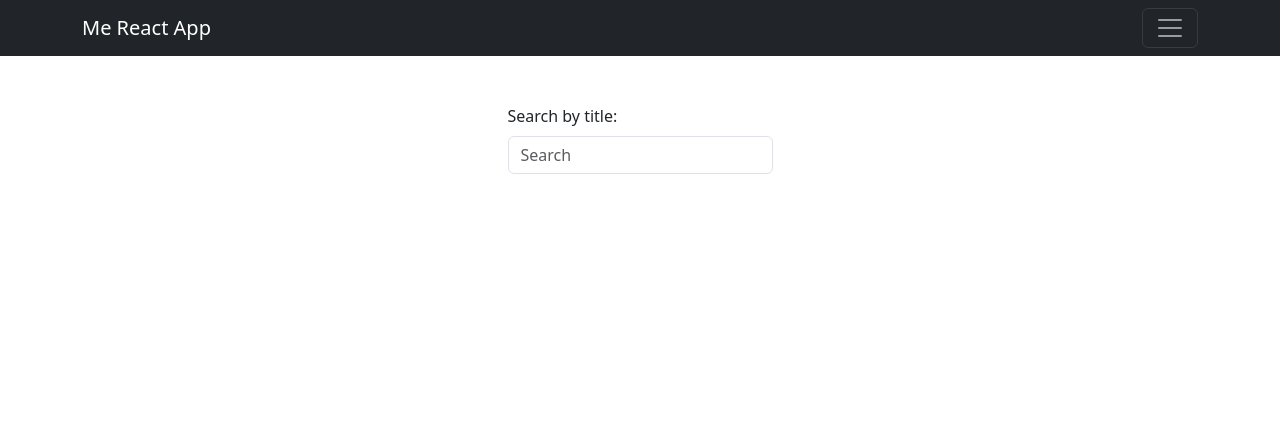
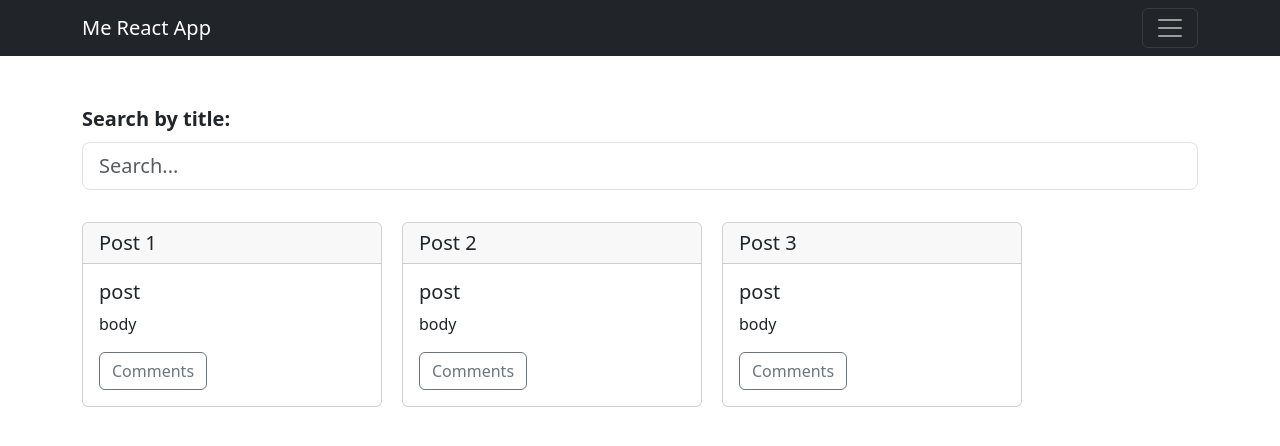
Before and after one commit to foreverflyyy/react-app-spa, a React (Create React App) app: page /posts in a window 1280 px wide. Shown: the top 446 px of the page. Built offline with nearby package versions, Linux system fonts and the light colour scheme.

Commit message:
dev: added cards of posts

```diff
--- a/src/UI/Header.tsx
+++ b/src/UI/Header.tsx
@@ -17,14 +17,14 @@ function Header() {
                     >
                         <Offcanvas.Header closeButton>
                             <Offcanvas.Title id={`nameNavbarLabel-expand-xxl`}>
-                                (аватар) Никита
+                                (avatar) Nikita
                             </Offcanvas.Title>
                         </Offcanvas.Header>
                         <Offcanvas.Body>
                             <Nav className="justify-content-end flex-grow-1 pe-3">
                                 <Nav.Link href="/posts">nikita.ushakov.02@outlook.com</Nav.Link>
-                                <Nav.Link href="/posts">Список постов</Nav.Link>
-                                <Nav.Link href="/about">Обо мне</Nav.Link>
+                                <Nav.Link href="/posts">List of Posts</Nav.Link>
+                                <Nav.Link href="/about">About me</Nav.Link>
                             </Nav>
                         </Offcanvas.Body>
                     </Navbar.Offcanvas>
--- /dev/null
+++ b/src/components/ListComment.tsx
@@ -0,0 +1,11 @@
+import React from 'react';
+
+const ListComment = () => {
+    return (
+        <>
+            Lists of Comments:
+        </>
+    );
+};
+
+export default ListComment;
--- /dev/null
+++ b/src/components/PostItem.tsx
@@ -0,0 +1,35 @@
+import React, {useState} from 'react';
+import {IPost} from "../models/IPost";
+import Button from 'react-bootstrap/Button';
+import Card from 'react-bootstrap/Card';
+import ListComment from "./ListComment";
+
+interface PostProps {
+    post: IPost
+}
+
+const PostItem = ({post}: PostProps) => {
+
+    const [visibleComment, setVisibleComment] = useState(false);
+
+    return (
+        <Card style={{marginBottom: 15, marginRight: 20, width: 300}}>
+            <Card.Header as="h5">Post {post.id}</Card.Header>
+            <Card.Body>
+                <Card.Title>{post.title}</Card.Title>
+                <Card.Text>
+                    {post.body}
+                    {visibleComment && <ListComment/>}
+                </Card.Text>
+                <Button
+                    variant="outline-secondary"
+                    onClick={() => setVisibleComment(!visibleComment)}
+                >
+                    {!visibleComment ? 'Comments' : 'Hide'}
+                </Button>
+            </Card.Body>
+        </Card>
+    );
+};
+
+export default PostItem;
--- a/src/components/SearchForm.tsx
+++ b/src/components/SearchForm.tsx
@@ -1,6 +1,7 @@
 import React, {useEffect, useState} from 'react';
 import Row from "react-bootstrap/Row";
 import Form from "react-bootstrap/Form";
+import InputGroup from 'react-bootstrap/InputGroup';
 import useDebounce from "../hooks/useDebounce";
 
 interface SearchFormProps {
@@ -20,15 +21,18 @@ const SearchForm = ({ searchByTitle }: SearchFormProps) => {
         <Form>
             <Row className="mb-3">
                 <Form.Group className="mb-3" controlId="formGroupEmail">
-                    <Form.Label>Search by title:</Form.Label>
-                    <Form.Control
-                        type="search"
-                        placeholder="Search"
-                        className="me-2"
-                        aria-label="Search"
-                        value={textSearch}
-                        onChange={e => setTextSearch(e.target.value)}
-                    />
+                    <Form.Label style={{fontSize: 20, fontWeight: 'bold'}}>Search by title:</Form.Label>
+                    <br />
+                    <InputGroup size="lg">
+                        <Form.Control
+                            type="search"
+                            aria-label="Search:"
+                            placeholder="Search..."
+                            aria-describedby="inputGroup-sizing-sm"
+                            value={textSearch}
+                            onChange={e => setTextSearch(e.target.value)}
+                        />
+                    </InputGroup>
                 </Form.Group>
             </Row>
         </Form>
--- /dev/null
+++ b/src/models/IPost.ts
@@ -0,0 +1,5 @@
+export interface IPost {
+    id: number;
+    title: string;
+    body: string;
+}
--- a/src/pages/PostsPage.tsx
+++ b/src/pages/PostsPage.tsx
@@ -1,18 +1,28 @@
 import Container from "react-bootstrap/Container";
-import React from "react";
+import React, {useState} from "react";
 import SearchForm from "../components/SearchForm";
+import PostItem from "../components/PostItem";
 
 const PostsPage = () => {
 
-
+    const [posts, setPosts] = useState([
+        {id: 1, title: 'post', body: 'body'},
+        {id: 2, title: 'post', body: 'body'},
+        {id: 3, title: 'post', body: 'body'}
+    ]);
 
     const searchByTitle = (searchLine: string) => {
         console.log(searchLine);
     }
 
     return (
-        <Container className="pt-5 d-flex justify-content-center">
+        <Container className="pt-5 d-flex justify-content-center" style={{flexDirection: "column"}}>
             <SearchForm searchByTitle={searchByTitle}/>
+            <div style={{display: 'flex'}}>
+                {posts.map(post =>
+                    <PostItem key={post.id} post={post}/>
+                )}
+            </div>
         </Container>
     );
 };
```
